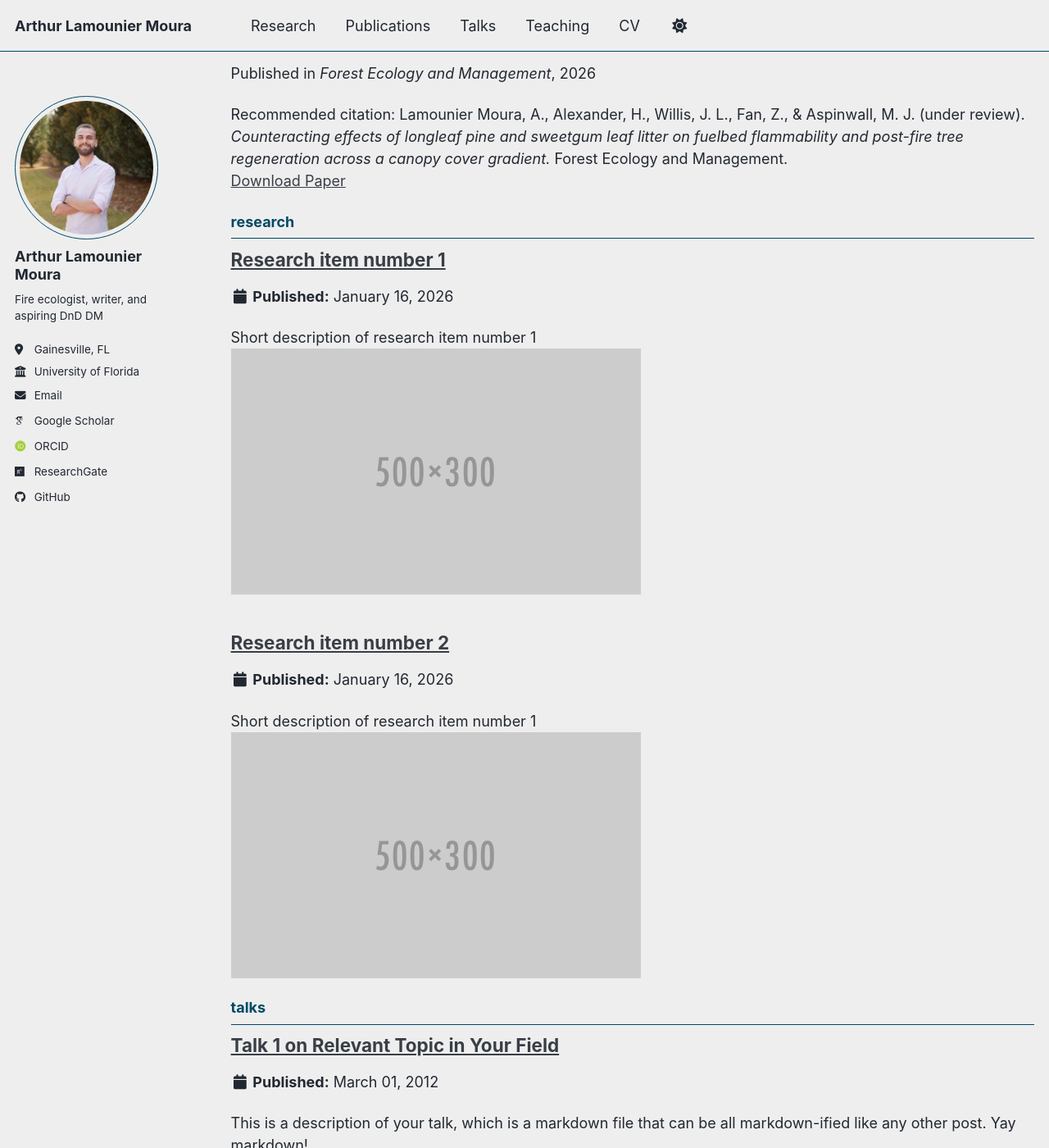
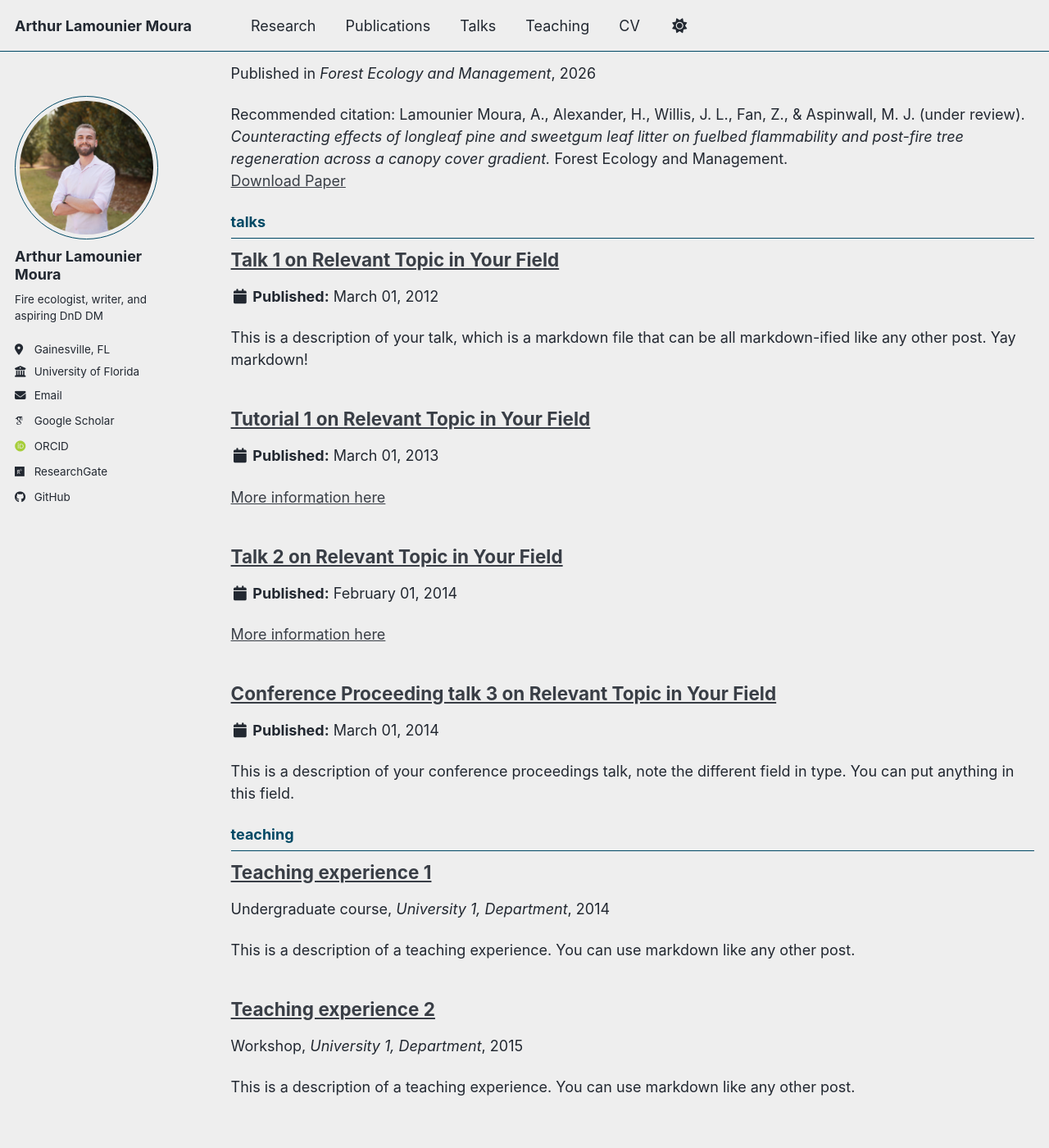
Before and after one commit to arthurlamounier/arthurlamounier.github.io, a Jekyll site: the page built from _pages/collection-archive.html, in a window 1280 px wide and 1400 px high, scrolled down 2197 px. Shown: the whole window at 82% size. Built offline with Jekyll 4.4.1, drawn with Linux system fonts in a browser that asks for light colours; some web fonts are replaced; a script bundle is joined from its source files by our own code; library files that are not in the unit come from our copies.

Commit message:
Update _config.yml

```diff
--- a/_config.yml
+++ b/_config.yml
@@ -233,9 +233,7 @@ collections:
   talks:
     output: true
     permalink: /:collection/:path/
-  research:
-    output: true
-    permalink: /research/:path/
+
 
 
 # These settings control how pages and collections are included in the site
@@ -293,14 +291,7 @@ defaults:
       layout: talk
       author_profile: true
       share: true
-  # _research
-  - scope:
-      path: ""
-      type: research
-    values:
-      layout: research
-      author_profile: true
-      share: true
+
 
 
 # Sass/SCSS
```
